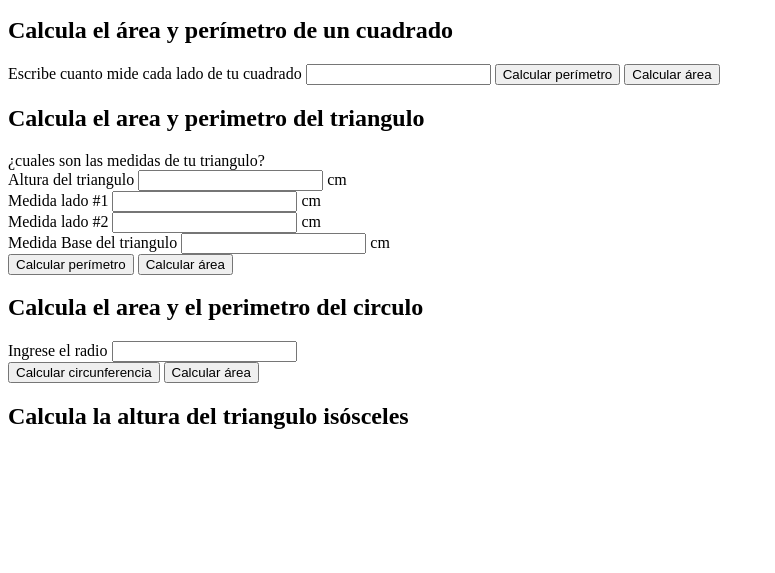
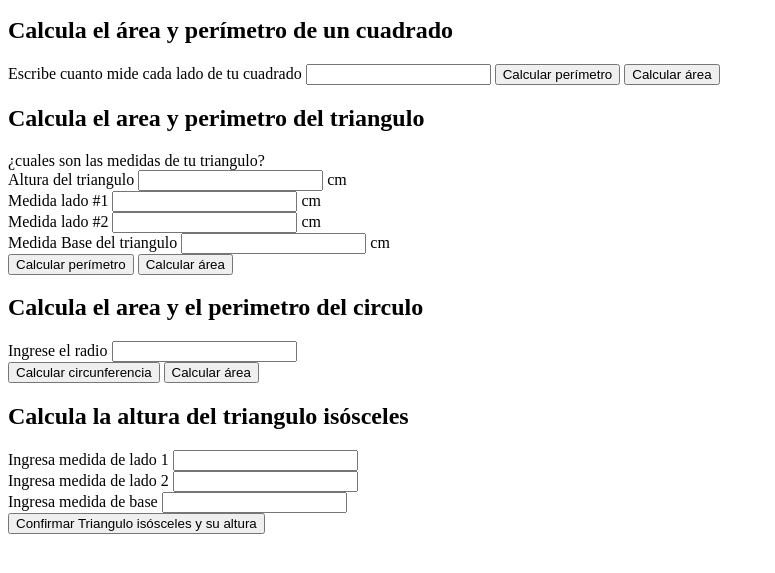
Before and after one commit to juanmi15/javascript-platzi-course, a plain HTML site: page index.html in a window 1280 px wide. Shown: the part 101-674 px from the top of the page, without its empty margins (0-775 px from the left). Drawn offline with Linux system fonts and the light colour scheme.

Commit message:
Programa para validar si es un triangulo isósceles y su altura

```diff
--- a/figuras-funciones.js
+++ b/figuras-funciones.js
@@ -116,8 +116,23 @@ function calcularAreaCirculo(){
     alert(`El area del circulo equivale a: ${area.toFixed(2)}`);
 }
 
-/*# circulo:
-    -elementos: pi: 3.1416, d diametro, r radio
-    -formula radio = d * 2
-    -formula perimetro: P = d * pi
-    -formula area: A = pi * r^2 */
+
+
+
+const lado1Isosceles = document.getElementById('lado1');
+const lado1 = parseInt(lado1Isosceles.value);
+const lado2Isosceles = document.getElementById('lado2');
+const lado2 = parseInt(lado2Isosceles.value);
+const baseIsosceles = document.getElementById('ladoDiferente');
+const baseIso = parseInt(baseIsosceles.value);
+
+
+
+function verificarIsosceles() {
+    if(lado1 === lado2 && lado1 != baseIso) {
+        const altura = Math.sqrt(lado1**2 - baseIso**2/4) // h = raiz de a^2 - (b^2 / 4)
+        alert(`Si es un triángulo isósceles con una altura de ${altura.toFixed(1)}`);
+    } else {
+        alert("No es un triángulo isósceles")
+    }
+}
--- a/index.html
+++ b/index.html
@@ -58,6 +58,21 @@
         </form>
 
         <h2>Calcula la altura del triangulo isósceles</h2>
+        <form action="">
+            <label for="lado1">Ingresa medida de lado 1</label>
+            <input type="number" id="lado1"><br>
+
+            <label for="lado2">Ingresa medida de lado 2</label>
+            <input type="number" id="lado2"><br>
+
+            <label for="ladoDiferente">Ingresa medida de base</label>
+            <input type="number" id="ladoDiferente"><br>
+
+            <button type="button" onclick="verificarIsosceles()">Confirmar Triangulo isósceles y su altura</button>
+
+
+
+        </form>
     </section>
 </body>
 
```
Also changed, not shown: 1 other file.
